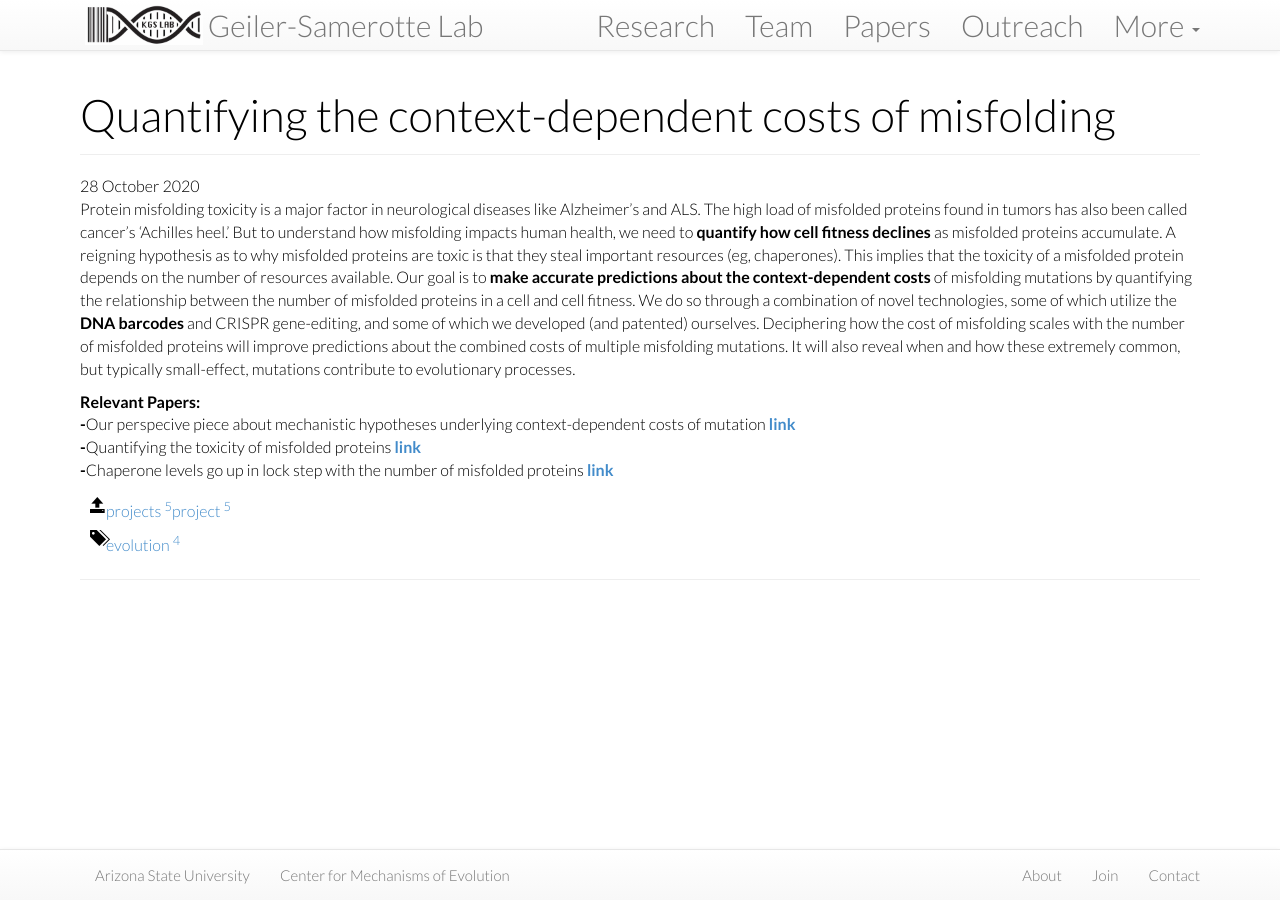
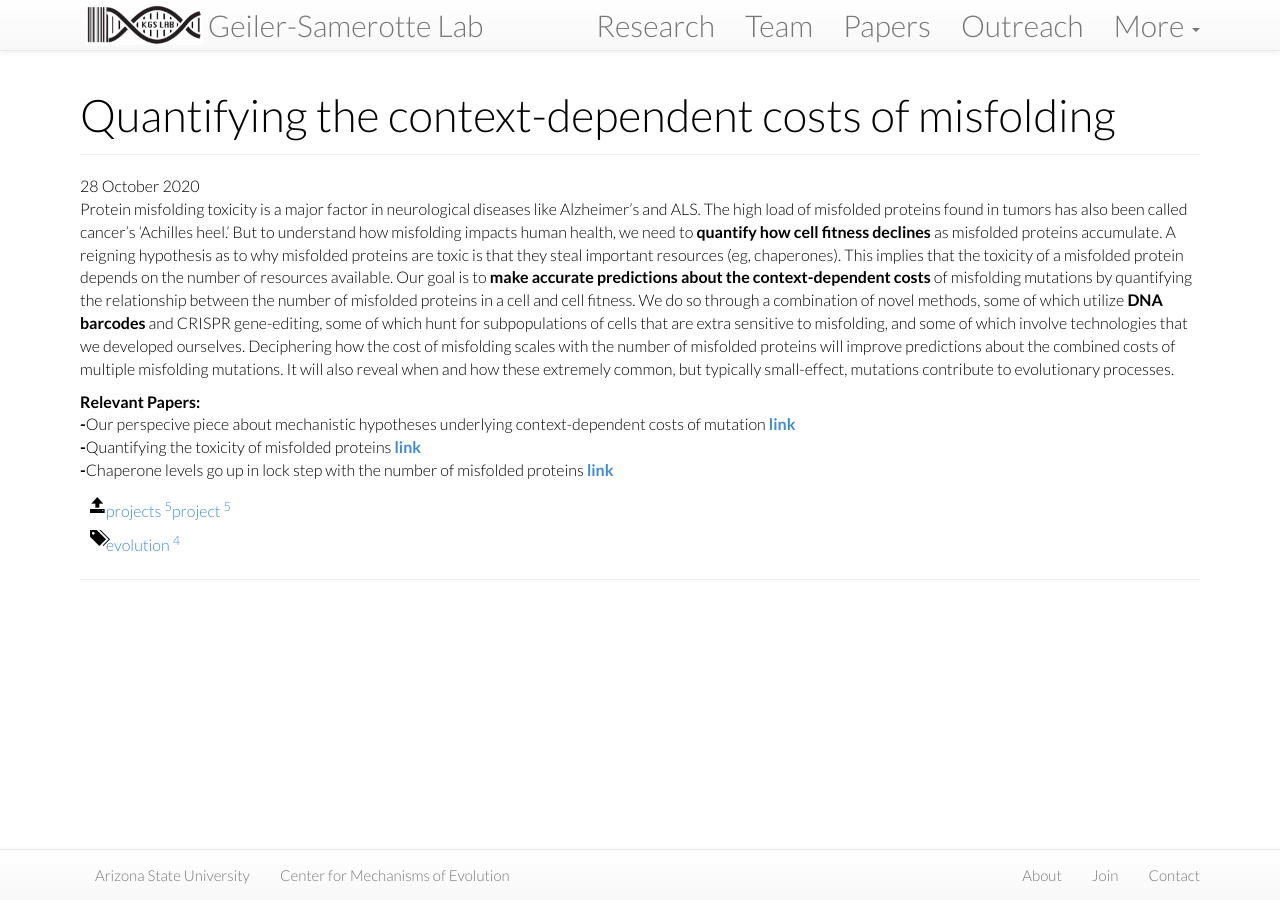
Before and after one commit to Samerotte-Lab/Samerotte-Lab.github.io, a Jekyll site: the page built from projects/_posts/2020-10-28-misfolding.md, in a window 1280 px wide. Built offline with Jekyll 4.4.1, drawn with Linux system fonts in a browser that asks for light colours; nearby versions of some CDN libraries.

Commit message:
misfolding edits

```diff
--- a/projects/_posts/2020-10-28-misfolding.md
+++ b/projects/_posts/2020-10-28-misfolding.md
@@ -8,7 +8,7 @@
 ---
 {% include JB/setup %}
 
-Protein misfolding toxicity is a major factor in neurological diseases like Alzheimer's and ALS. The high load of misfolded proteins found in tumors has also been called cancer's ‘Achilles heel.’ But to understand how misfolding impacts human health, we need to <b>quantify how cell fitness declines</b> as misfolded proteins accumulate. A reigning hypothesis as to why misfolded proteins are toxic is that they steal important resources (eg, chaperones). This implies that the toxicity of a misfolded protein depends on the number of resources available. Our goal is to <b>make accurate predictions about the context-dependent costs</b> of misfolding mutations by quantifying the relationship between the number of misfolded proteins in a cell and cell fitness. We do so through a combination of novel technologies, some of which utilize the <b>DNA barcodes</b> and CRISPR gene-editing, and some of which we developed (and patented) ourselves. Deciphering how the cost of misfolding scales with the number of misfolded proteins will improve predictions about the combined costs of multiple misfolding mutations. It will also reveal when and how these extremely common, but typically small-effect, mutations contribute to evolutionary processes.
+Protein misfolding toxicity is a major factor in neurological diseases like Alzheimer's and ALS. The high load of misfolded proteins found in tumors has also been called cancer's ‘Achilles heel.’ But to understand how misfolding impacts human health, we need to <b>quantify how cell fitness declines</b> as misfolded proteins accumulate. A reigning hypothesis as to why misfolded proteins are toxic is that they steal important resources (eg, chaperones). This implies that the toxicity of a misfolded protein depends on the number of resources available. Our goal is to <b>make accurate predictions about the context-dependent costs</b> of misfolding mutations by quantifying the relationship between the number of misfolded proteins in a cell and cell fitness. We do so through a combination of novel methods, some of which utilize <b>DNA barcodes</b> and CRISPR gene-editing, some of which hunt for subpopulations of cells that are extra sensitive to misfolding, and some of which involve technologies that we developed ourselves. Deciphering how the cost of misfolding scales with the number of misfolded proteins will improve predictions about the combined costs of multiple misfolding mutations. It will also reveal when and how these extremely common, but typically small-effect, mutations contribute to evolutionary processes.
 
 <b>Relevant Papers:</b><br>
 <b>-</b>Our perspecive piece about mechanistic hypotheses underlying context-dependent costs of mutation <b>[link](https://kgslab.org/papers/paper/context-dependence-review)</b><br>
```
